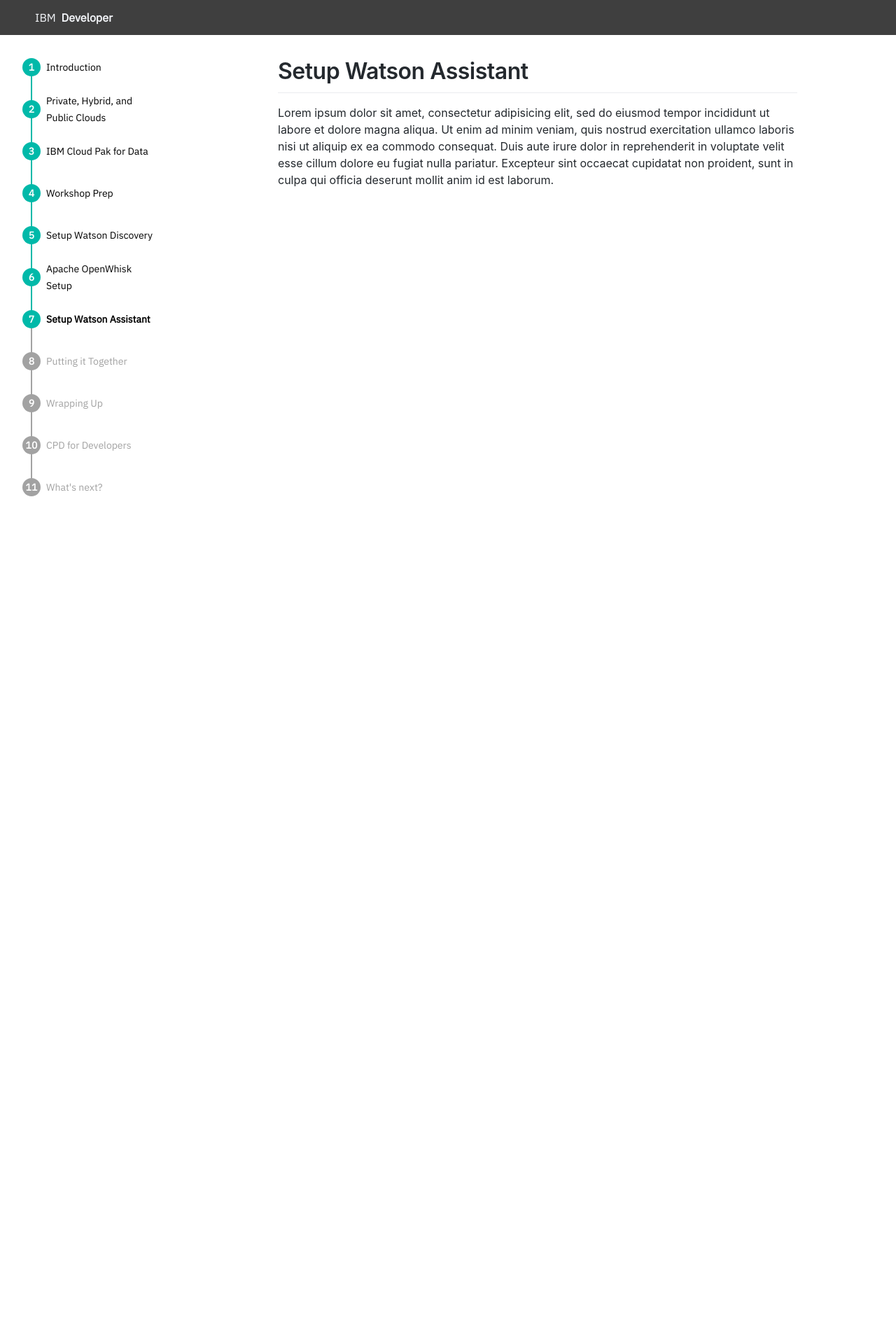
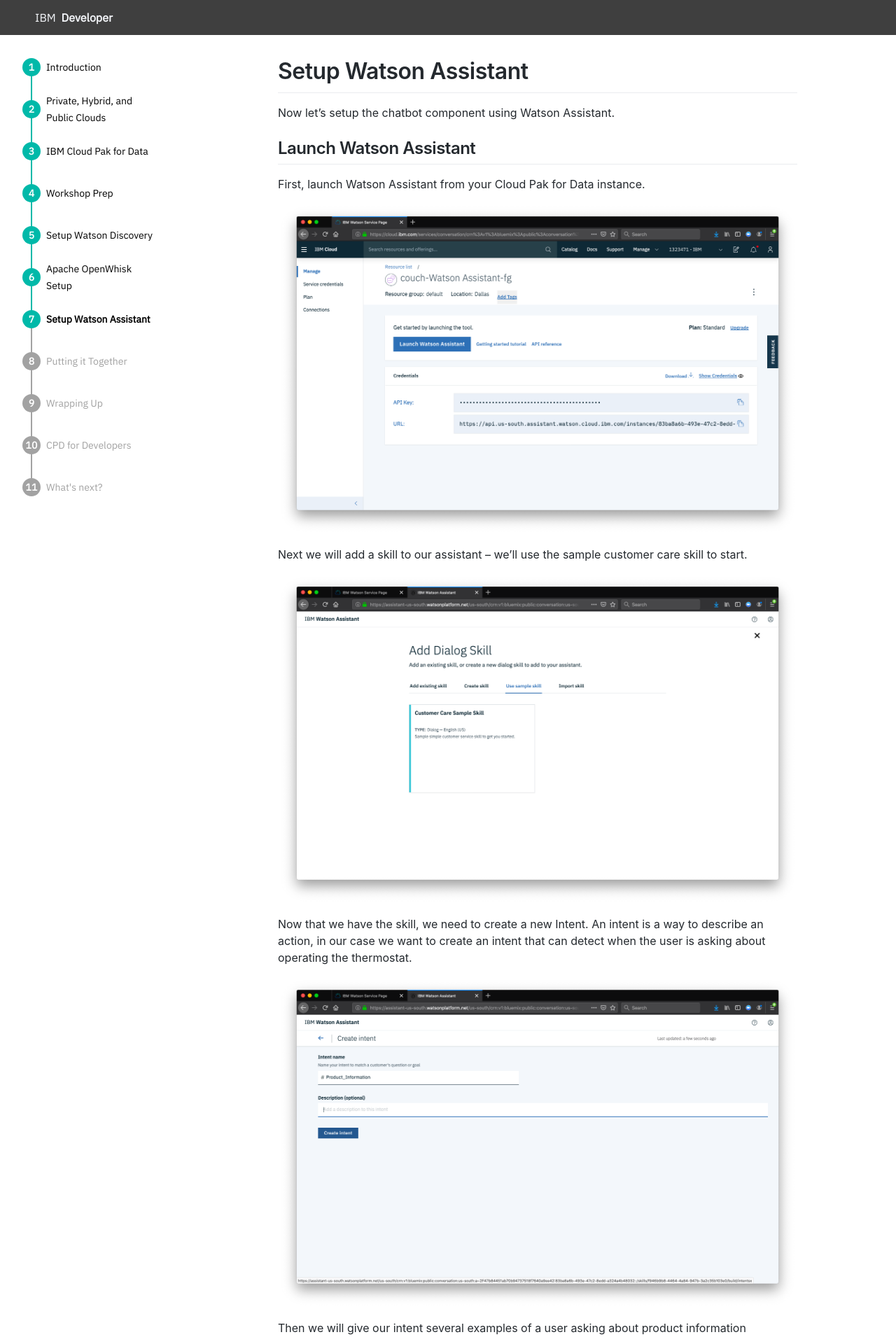
Before and after one commit to tmarkiewicz/ibm-cpd-workshop, a Jekyll site: the page built from _discovery/7.md, in a window 1280 px wide. Shown: the top 1920 px of the page at 70% size. Built offline with Jekyll 4.4.1, drawn with Linux system fonts in a browser that asks for light colours; some of the changed text lies outside the part shown.

Commit message:
add assistant

```diff
--- a/_discovery/7.md
+++ b/_discovery/7.md
@@ -3,9 +3,57 @@
 date: 1970-01-07
 ---
 
-Lorem ipsum dolor sit amet, consectetur adipisicing elit, sed do eiusmod
-tempor incididunt ut labore et dolore magna aliqua. Ut enim ad minim veniam,
-quis nostrud exercitation ullamco laboris nisi ut aliquip ex ea commodo
-consequat. Duis aute irure dolor in reprehenderit in voluptate velit esse
-cillum dolore eu fugiat nulla pariatur. Excepteur sint occaecat cupidatat non
-proident, sunt in culpa qui officia deserunt mollit anim id est laborum.
+Now let's setup the chatbot component using Watson Assistant.
+
+## Launch Watson Assistant
+
+First, launch Watson Assistant from your Cloud Pak for Data instance.
+
+![](assets/asst-setup.png)
+
+Next we will add a skill to our assistant – we'll use the sample customer care skill to start.
+
+![](assets/sample-skill.png)
+
+Now that we have the skill, we need to create a new Intent. An intent is a way to describe an action, in our case we want to create an intent that can detect when the user is asking about operating the thermostat.
+
+![](assets/create-intent.png)
+
+Then we will give our intent several examples of a user asking about product information
+
+![](assets/intent-examples.png)
+
+Now we need to add a new dialog node. Our node will be used to tell the chatbot how to handle our new intent. Click on the Dialog menu item then click on the Greetings node, select New node Below
+
+![](assets/new-node.png)
+
+Name the node "Ask about product" and assign it our new intent.
+
+![](assets/node-intent.png)
+
+Now that we've defined our intent and assigned it to the dialog node, if our Watson Assistant recognizes a user input such as "how do I set the time?", it will direct the conversation to this node.
+
+## Setup webhook
+
+Set up access to our WebHook for the IBM Cloud Functions action you previously created.
+
+Select the Options tab. And then add the webhook address
+
+![](assets/add-webhook.png)
+
+## Add node response
+Return to the Dialog tab, and click on our "Ask about product" node. From the details panel for the node, click on Customize, and enable Webhooks for this node. Click apply
+
+![](assets/enable-webhook.png)
+
+The dialog node should have a Return variable set automatically to `$webhook_result_1`. This is the variable name you can use to access the result from the Discovery service query.
+
+Finally, we alsp also need to pass in the users question via the parameter input. The key needs to be set to the value:
+![](assets/set-webhook-input.png)
+
+## Test in Assistant Tooling
+From the Dialog panel, click the Try it button located at the top right side of the panel. This is where we can test the chatbot in our development environment.
+
+![](assets/test-chatbot.png)
+
+Note that the input "how do I turn on the heater?" has triggered our Ask about product dialog node, which is indicated by the #Product_Information response.
```
Also changed, not shown: _discovery/assets/add-webhook.png (added), _discovery/assets/asst-setup.png (added), _discovery/assets/create-intent.png (added), _discovery/assets/enable-webhook.png (added), _discovery/assets/intent-examples.png (added), _discovery/assets/new-node.png (added), _discovery/assets/node-intent.png (added), _discovery/assets/sample-skill.png (added), _discovery/assets/set-webhook-input.png (added), _discovery/assets/test-chatbot.png (added).
